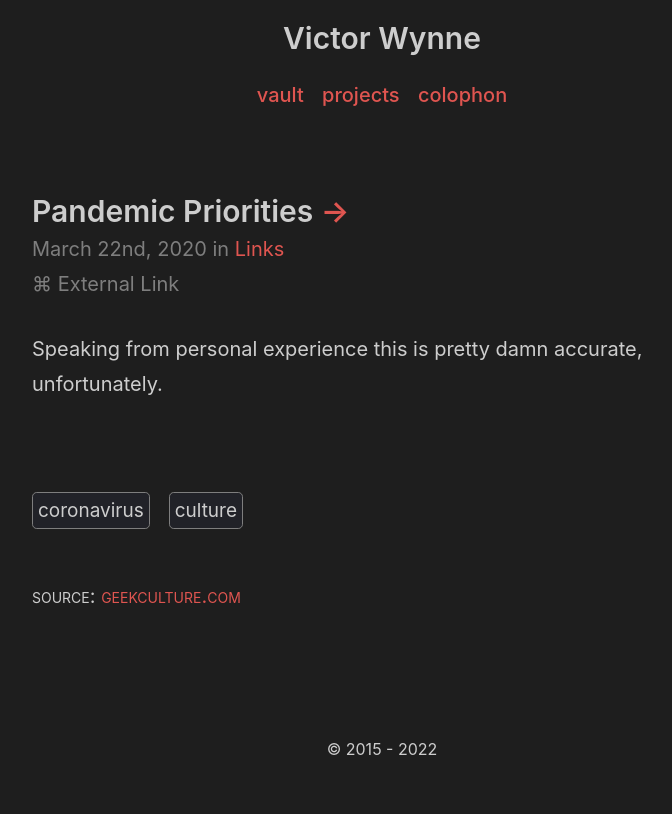
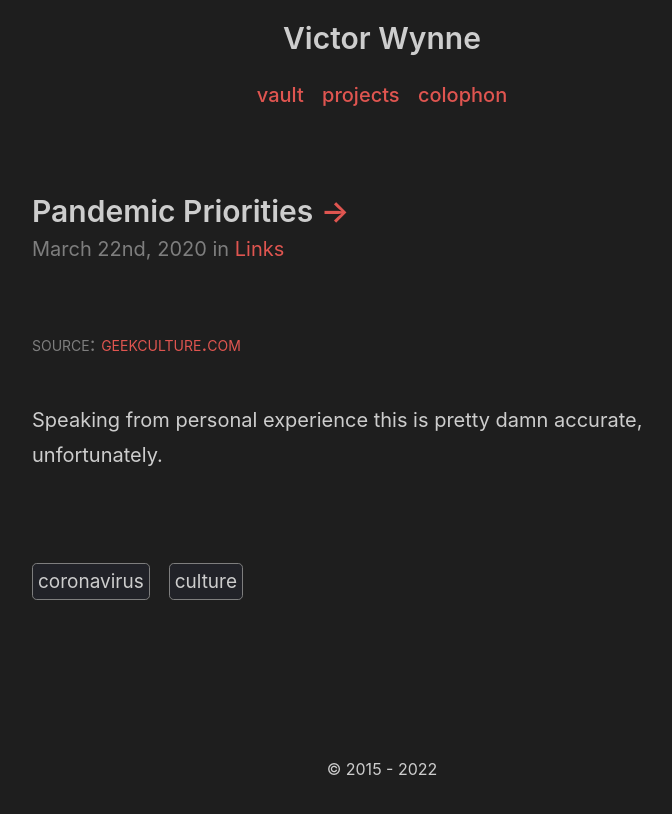
Before and after one commit to wertercatt/tooters, a Jekyll site: the page built from _posts/2020-03-22-pandemic-priorities.md, in a window 1280 px wide. Shown: the top 814 px of the page, without its empty margins (258-930 px from the left). Built offline with Jekyll 4.4.1, drawn with Linux system fonts in a browser that asks for light colours.

Commit message:
Moved source url above content to the post date

```diff
--- a/_layouts/post.html
+++ b/_layouts/post.html
@@ -24,7 +24,9 @@ layout: default
   {%- if page.last_modified_at -%}
   <br><i>Last updated on: {{ page.last_modified_at | date_to_long_string: "ordinal", "US" }}</i>
   {%- endif -%}
-  </time>{% if page.link %}<span class="external-link">⌘ External Link</span>{% endif %}
+  </time>{% if page.link %}<span class="source" role="doc-endnotes">
+  source: <a href="{{ page.link }}">{{ page.link | remove:'http://' | remove:'www.' | remove:'https://' | split:'/' | first }}</a>
+  </span>{% endif %}
 
   {{ content | smartify }}
 
@@ -43,9 +45,7 @@ layout: default
 
 
   {% if page.link %}
-  <span class="source" role="doc-endnotes">
-  source: <a href="{{ page.link }}">{{ page.link | remove:'http://' | remove:'www.' | remove:'https://' | split:'/' | first }}</a>
-  </span><br>
+  <br>
   {% endif %}
 
   <br><br>
--- a/_sass/_posts.scss
+++ b/_sass/_posts.scss
@@ -111,7 +111,7 @@ figure {
      }
 }
 
-.external-link {
+.source {
   display: block;
   margin-top: -1rem;
   margin-bottom: 1.5rem;
```
